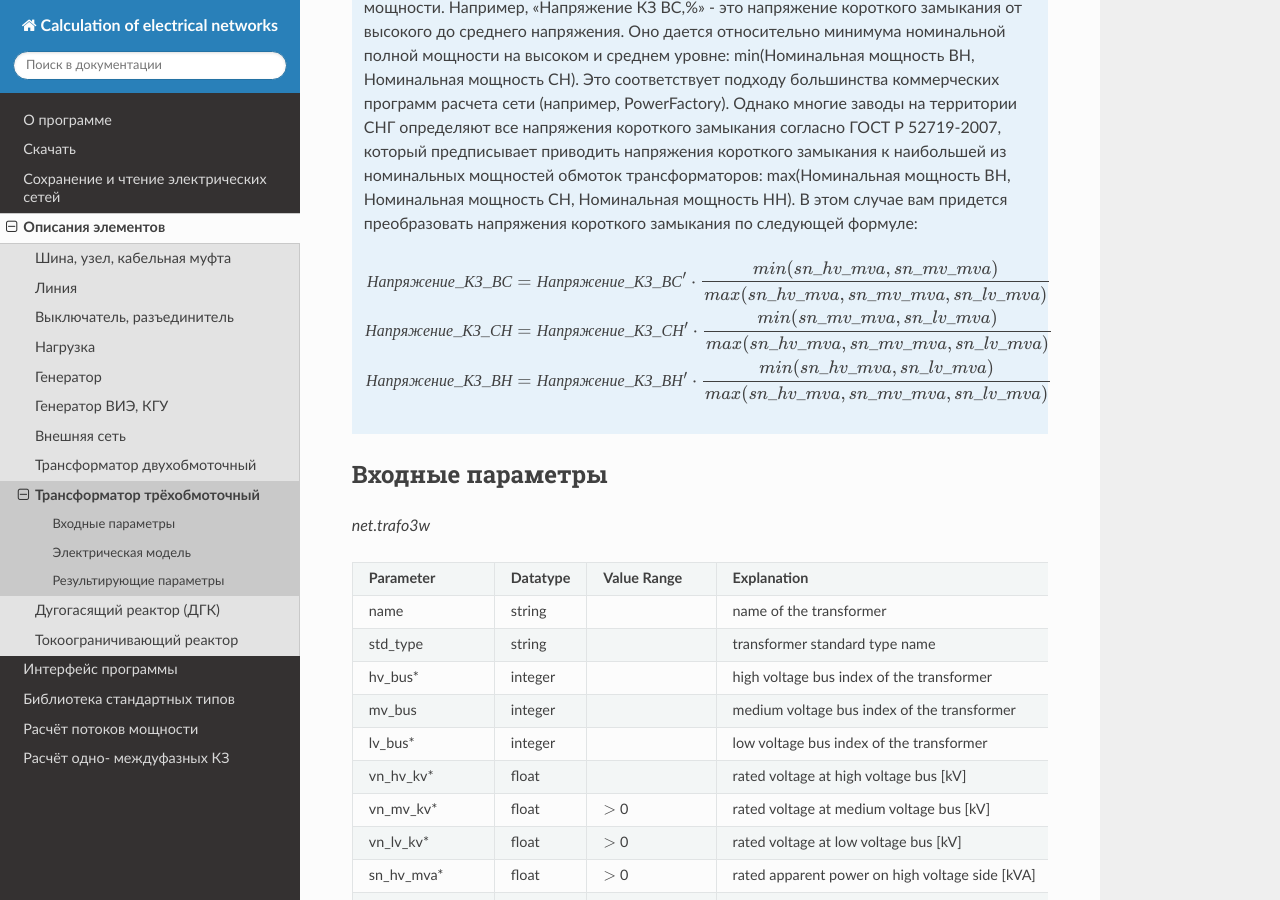
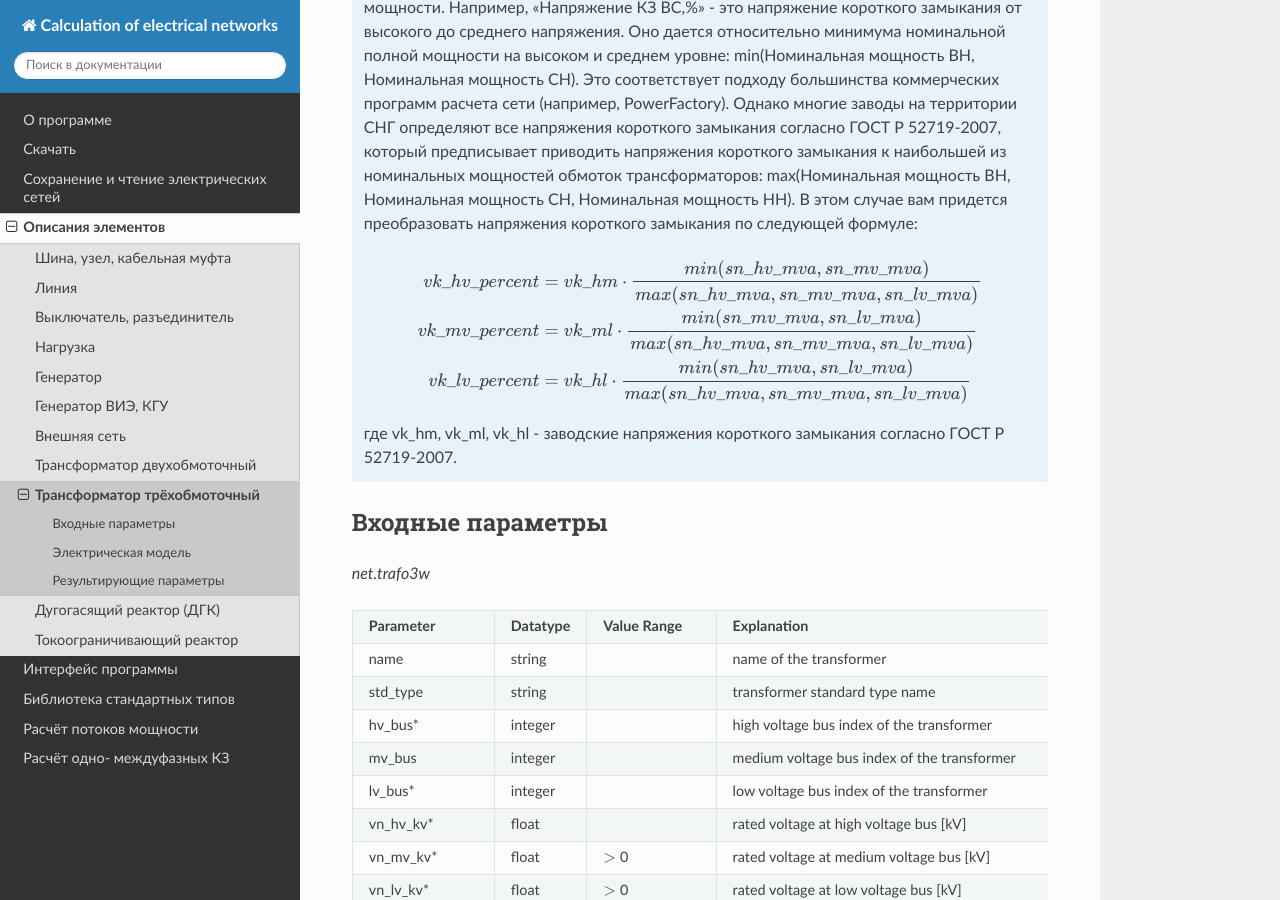
Before and after one commit to vicjan89/doctkz, a Sphinx documentation site: the page built from docs/source/elements/trafo3w.rst, in a window 1280 px wide and 900 px high, scrolled down 378 px. Built offline with Sphinx 7.4.7 and the Read the Docs theme 2.0.0, drawn with Linux system fonts in a browser that asks for light colours; some of the changed text lies outside the part shown.

```diff
--- a/docs/source/elements/trafo3w.rst
+++ b/docs/source/elements/trafo3w.rst
@@ -27,10 +27,12 @@
        :nowrap:
 
        \begin{align*}
-        Напряжение\_КЗ\_ВС &= Напряжение\_КЗ\_ВС' \cdot \frac{min(sn\_hv\_mva, sn\_mv\_mva)}{max(sn\_hv\_mva, sn\_mv\_mva, sn\_lv\_mva)} \\
-        Напряжение\_КЗ\_СН &= Напряжение\_КЗ\_СН' \cdot \frac{min(sn\_mv\_mva, sn\_lv\_mva)}{max(sn\_hv\_mva, sn\_mv\_mva, sn\_lv\_mva)} \\
-        Напряжение\_КЗ\_ВН &= Напряжение\_КЗ\_ВН' \cdot \frac{min(sn\_hv\_mva, sn\_lv\_mva)}{max(sn\_hv\_mva, sn\_mv\_mva, sn\_lv\_mva)}
-        \end{align*}
+       vk\_hv\_percent &= vk\_hm \cdot \frac{min(sn\_hv\_mva, sn\_mv\_mva)}{max(sn\_hv\_mva, sn\_mv\_mva, sn\_lv\_mva)} \\
+       vk\_mv\_percent &= vk\_ml \cdot \frac{min(sn\_mv\_mva, sn\_lv\_mva)}{max(sn\_hv\_mva, sn\_mv\_mva, sn\_lv\_mva)} \\
+       vk\_lv\_percent &= vk\_hl \cdot \frac{min(sn\_hv\_mva, sn\_lv\_mva)}{max(sn\_hv\_mva, sn\_mv\_mva, sn\_lv\_mva)}
+       \end{align*}
+
+    где vk_hm, vk_ml, vk_hl - заводские напряжения короткого замыкания согласно ГОСТ Р 52719-2007.
 
 Входные параметры
 =========================
@@ -110,17 +112,6 @@
 
 Определение того, как рассчитываются сопротивления двухобмоточного трансформатора на основе этих параметров, можно найти :ref:`здесь<trafo>`.
 
-.. note::
-     Все напряжения короткого замыкания приведены относительно максимальной полной мощности.
-     Например, "Напряжение КЗ ВС,%" - это напряжение короткого замыкания от высокой до
-     средней обмотки. Оно задается относительно минимальной из полных мощностей
-     обмоток высокого и среднего напряжения: min(Номинальная мощность ВН, Номинальная мощность СН). Это соответствует
-     большинству коммерческих программ для расчётов электрических сетей (например PowerFactory).
-     Некоторые программы (такие как PSS Sincal), однако определяют все напряжения короткого замыкания относительно
-     обще номинальной полной мощности трансформатора:
-     max (Номинальная мощность ВН, Номинальная мощность СН, Номинальная мощность НН). Возможно, вам придется преобразовать
-     значения напряжений короткого замыкания в зависимости от того, как они определены.
-
 Устройство РПН изменяет номинальное напряжение в схеме замещения двухобмоточного трансформатора:
 
 .. tabularcolumns:: |p{0.2\linewidth}|p{0.15\linewidth}|p{0.15\linewidth}|p{0.15\linewidth}|
```
